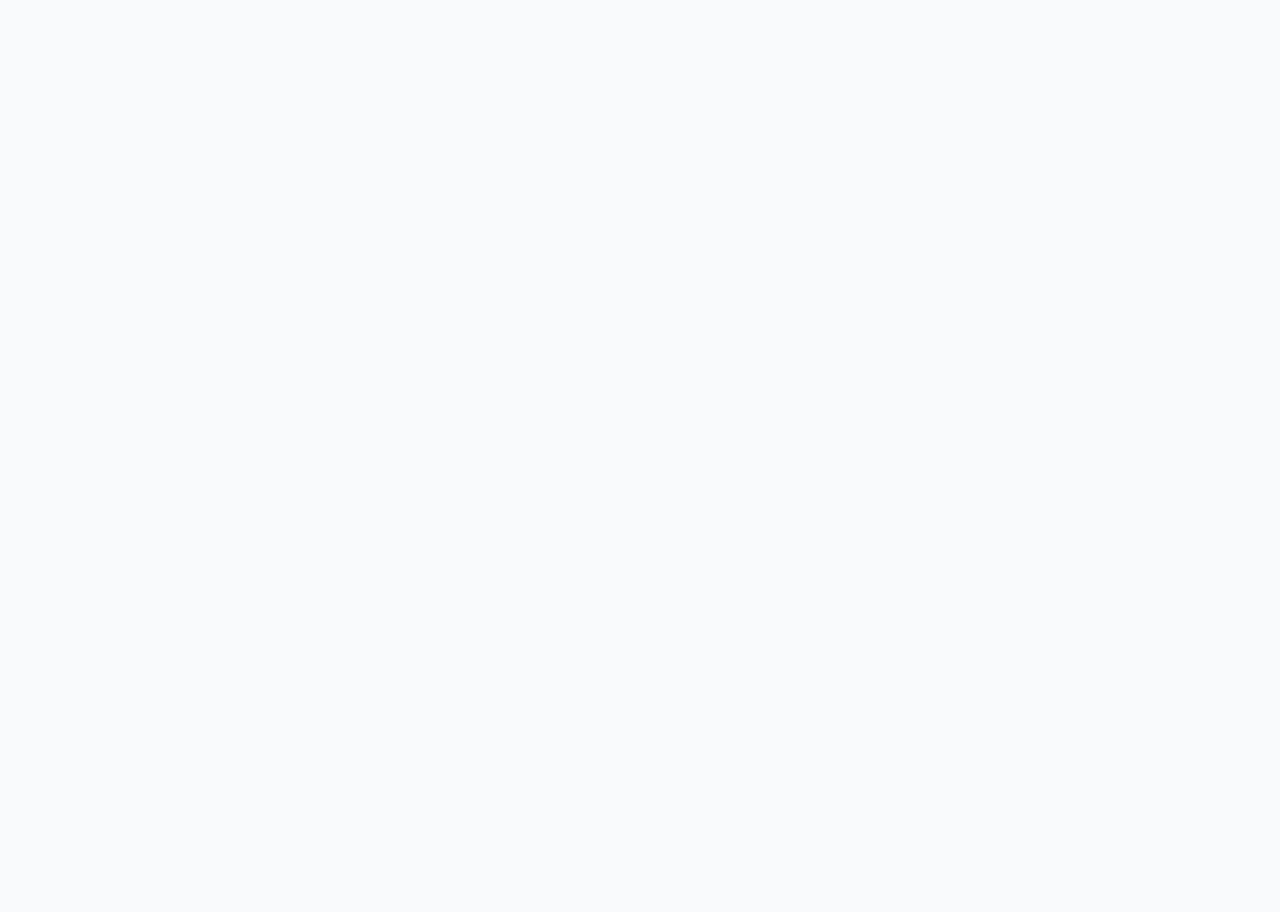
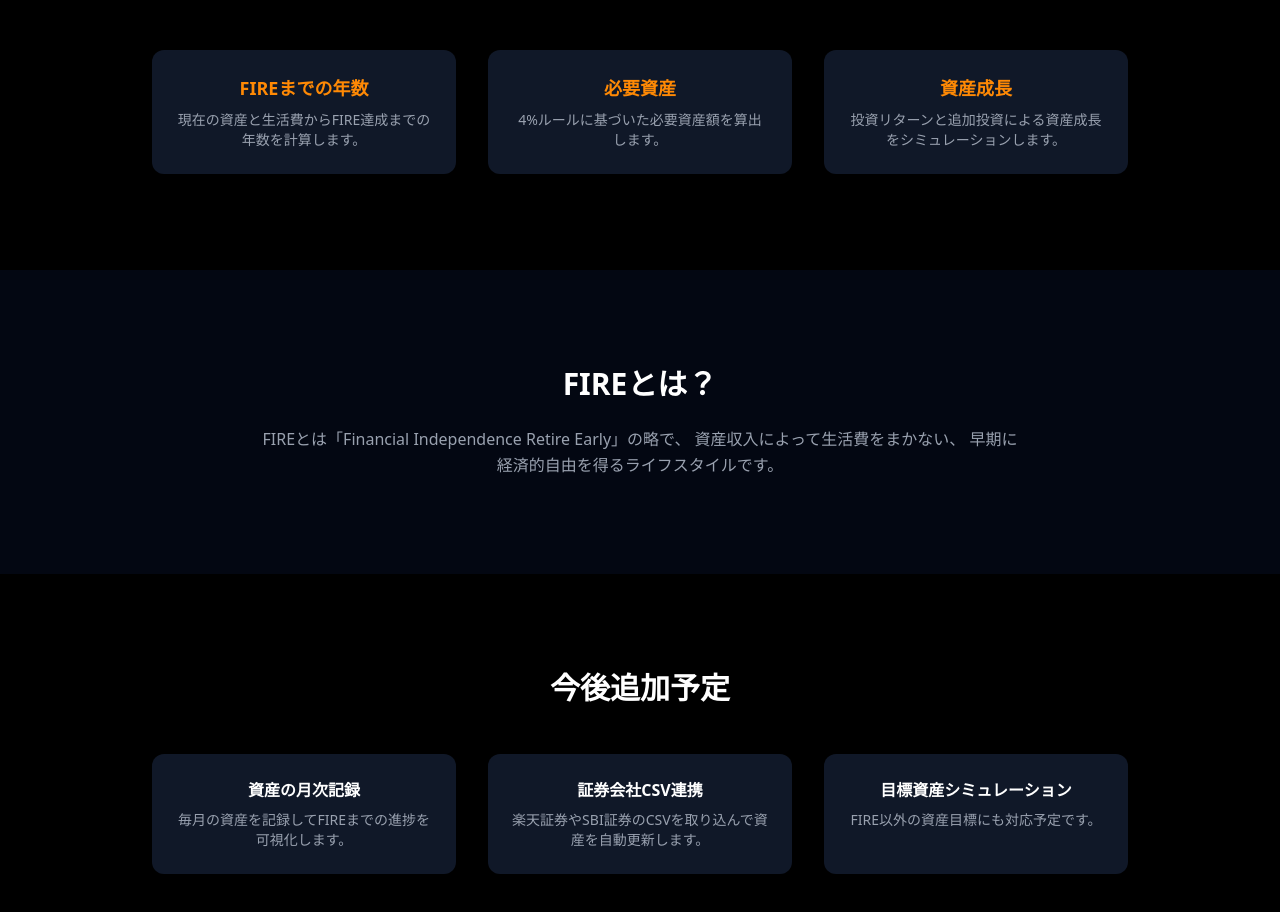
Before and after one commit to tommyjp719/fire-simulator, a Next.js app: page / in a window 1280 px wide. Shown: the part 930-1842 px from the top of the page. Before the commit the page ends 800 px from the top, so only its background shows below. Built offline with nearby package versions, Linux system fonts and the light colour scheme.

Commit message:
hero追加

```diff
--- a/app/page.tsx
+++ b/app/page.tsx
@@ -1,6 +1,10 @@
 export default function Home() {
   return (
-    <main className="min-h-screen bg-black text-white flex flex-col items-center justify-center text-center px-6">
+    <main className="bg-black text-white">
+
+      {/* Hero */}
+      <section className="min-h-screen flex flex-col items-center justify-center text-center px-6">
+
         <h1 className="text-4xl font-bold mb-4">
           あなたの総資産で、FIREまであと何年？
         </h1>
@@ -15,6 +19,108 @@ export default function Home() {
         >
           無料でシミュレーションする
         </a>
+
+      </section>
+
+      {/* このツールで分かること */}
+      <section className="py-24 px-6 max-w-5xl mx-auto text-center">
+
+        <h2 className="text-3xl font-bold mb-12">
+          このツールで分かること
+        </h2>
+
+        <div className="grid md:grid-cols-3 gap-8">
+
+          <div className="bg-gray-900 p-6 rounded-xl">
+            <h3 className="text-lg font-semibold mb-2 text-orange-400">
+              FIREまでの年数
+            </h3>
+            <p className="text-gray-400 text-sm">
+              現在の資産と生活費からFIRE達成までの年数を計算します。
+            </p>
+          </div>
+
+          <div className="bg-gray-900 p-6 rounded-xl">
+            <h3 className="text-lg font-semibold mb-2 text-orange-400">
+              必要資産
+            </h3>
+            <p className="text-gray-400 text-sm">
+              4%ルールに基づいた必要資産額を算出します。
+            </p>
+          </div>
+
+          <div className="bg-gray-900 p-6 rounded-xl">
+            <h3 className="text-lg font-semibold mb-2 text-orange-400">
+              資産成長
+            </h3>
+            <p className="text-gray-400 text-sm">
+              投資リターンと追加投資による資産成長をシミュレーションします。
+            </p>
+          </div>
+
+        </div>
+
+      </section>
+
+      {/* FIREとは */}
+      <section className="py-24 px-6 bg-gray-950 text-center">
+
+        <div className="max-w-3xl mx-auto">
+
+          <h2 className="text-3xl font-bold mb-6">
+            FIREとは？
+          </h2>
+
+          <p className="text-gray-400 leading-relaxed">
+            FIREとは「Financial Independence Retire Early」の略で、
+            資産収入によって生活費をまかない、
+            早期に経済的自由を得るライフスタイルです。
+          </p>
+
+        </div>
+
+      </section>
+
+      {/* 今後追加予定 */}
+      <section className="py-24 px-6 max-w-5xl mx-auto text-center">
+
+        <h2 className="text-3xl font-bold mb-12">
+          今後追加予定
+        </h2>
+
+        <div className="grid md:grid-cols-3 gap-8">
+
+          <div className="bg-gray-900 p-6 rounded-xl">
+            <h3 className="font-semibold mb-2">
+              資産の月次記録
+            </h3>
+            <p className="text-gray-400 text-sm">
+              毎月の資産を記録してFIREまでの進捗を可視化します。
+            </p>
+          </div>
+
+          <div className="bg-gray-900 p-6 rounded-xl">
+            <h3 className="font-semibold mb-2">
+              証券会社CSV連携
+            </h3>
+            <p className="text-gray-400 text-sm">
+              楽天証券やSBI証券のCSVを取り込んで資産を自動更新します。
+            </p>
+          </div>
+
+          <div className="bg-gray-900 p-6 rounded-xl">
+            <h3 className="font-semibold mb-2">
+              目標資産シミュレーション
+            </h3>
+            <p className="text-gray-400 text-sm">
+              FIRE以外の資産目標にも対応予定です。
+            </p>
+          </div>
+
+        </div>
+
+      </section>
+
     </main>
   );
 }
--- a/app/simulator/page.tsx
+++ b/app/simulator/page.tsx
@@ -12,14 +12,21 @@ import {
   ReferenceLine,
   ReferenceDot,
 } from "recharts";
-import { simulateFire } from "../../lib/fireEngine";
+
+import { simulateFire } from "@/lib/fireEngine";
+
+type ChartPoint = {
+  year: number;
+  asset: number;
+};
 
 export default function Simulator() {
   const [asset, setAsset] = useState<number>(0);
   const [expense, setExpense] = useState<number>(0);
   const [contribution, setContribution] = useState<number>(0);
   const [result, setResult] = useState<string>("");
-  const [chartData, setChartData] = useState<{ year: number; asset: number }[]>([]);
+
+  const [chartData, setChartData] = useState<ChartPoint[]>([]);
   const [target, setTarget] = useState<number>(0);
   const [fireYear, setFireYear] = useState<number | null>(null);
   const [fireAsset, setFireAsset] = useState<number | null>(null);
@@ -34,9 +41,9 @@ export default function Simulator() {
       asset,
       expense,
       contribution,
-      returnRate: 0.05,      // 年利5%
-      inflationRate: 0.02,   // インフレ2%
-      withdrawalRate: 0.04,  // 4%ルール
+      returnRate: 0.05,
+      inflationRate: 0.02,
+      withdrawalRate: 0.04,
     });
 
     setTarget(resultData.fireTarget);
@@ -48,129 +55,126 @@ export default function Simulator() {
   };
 
   return (
-    <div className="min-h-screen bg-gradient-to-br from-black via-gray-900 to-gray-800 flex items-center justify-center px-4 sm:px-6">
-      <div className="w-full max-w-xl bg-gray-900/80 backdrop-blur-xl p-6 sm:p-10 rounded-2xl shadow-2xl border border-gray-800">
-        <h1 className="text-2xl sm:text-3xl font-bold text-white text-center mb-6 sm:mb-8 tracking-tight">
+    <section className="py-24 px-4 sm:px-6 flex justify-center">
+      <div className="w-full max-w-xl bg-slate-900/70 backdrop-blur-xl p-6 sm:p-10 rounded-2xl shadow-2xl border border-slate-800">
+
+        <h2 className="text-2xl sm:text-3xl font-bold text-white text-center mb-8">
           FIREシミュレーター
-        </h1>
+        </h2>
 
         <div className="space-y-6">
+
           <input
             type="text"
             inputMode="numeric"
-            placeholder="現在総資産"
+            placeholder="現在の総資産（例：3,000,000）"
             value={asset ? asset.toLocaleString() : ""}
             onChange={(e) => {
               const raw = e.target.value.replace(/,/g, "");
               if (!isNaN(Number(raw))) setAsset(Number(raw));
             }}
-            className="w-full p-4 text-base rounded-xl bg-gray-800 text-white placeholder-gray-500 focus:outline-none focus:ring-2 focus:ring-orange-500"
+            className="w-full p-4 rounded-xl bg-slate-800 text-white placeholder-gray-400 focus:outline-none focus:ring-2 focus:ring-orange-500"
           />
 
           <input
             type="text"
             inputMode="numeric"
-            placeholder="年間生活費"
+            placeholder="年間生活費（例：2,400,000）"
             value={expense ? expense.toLocaleString() : ""}
             onChange={(e) => {
               const raw = e.target.value.replace(/,/g, "");
               if (!isNaN(Number(raw))) setExpense(Number(raw));
             }}
-            className="w-full p-4 text-base rounded-xl bg-gray-800 text-white placeholder-gray-500 focus:outline-none focus:ring-2 focus:ring-orange-500"
+            className="w-full p-4 rounded-xl bg-slate-800 text-white placeholder-gray-400 focus:outline-none focus:ring-2 focus:ring-orange-500"
           />
 
           <input
             type="text"
             inputMode="numeric"
-            placeholder="年間追加投資"
+            placeholder="年間追加投資（例：600,000）"
             value={contribution ? contribution.toLocaleString() : ""}
             onChange={(e) => {
               const raw = e.target.value.replace(/,/g, "");
               if (!isNaN(Number(raw))) setContribution(Number(raw));
             }}
-            className="w-full p-4 text-base rounded-xl bg-gray-800 text-white placeholder-gray-500 focus:outline-none focus:ring-2 focus:ring-orange-500"
+            className="w-full p-4 rounded-xl bg-slate-800 text-white placeholder-gray-400 focus:outline-none focus:ring-2 focus:ring-orange-500"
           />
 
           <button
             onClick={calculate}
-            className="w-full py-4 text-lg rounded-xl bg-gradient-to-r from-orange-500 to-red-500 text-white font-semibold hover:opacity-90 transition-all duration-200 shadow-lg"
+            className="w-full py-4 text-lg rounded-xl bg-gradient-to-r from-orange-500 to-orange-600 text-white font-semibold"
           >
-            計算する
+            FIRE年数を計算する
           </button>
+
         </div>
 
         {result && (
           <motion.div
             initial={{ opacity: 0, y: 20 }}
             animate={{ opacity: 1, y: 0 }}
-            transition={{ duration: 0.6 }}
-            className="mt-10 text-center"
+            className="mt-12 text-center"
           >
-            <div className="text-gray-400 text-sm mb-3 tracking-wider">
+
+            <div className="text-gray-400 text-sm mb-3">
               シミュレーション結果
             </div>
 
-            <div className="flex flex-col items-center mb-6">
-              <div className="text-xl sm:text-2xl text-gray-300 mb-2">
-                FIREまであと
-              </div>
-
-              <div className="text-4xl sm:text-5xl md:text-6xl font-black bg-gradient-to-r from-orange-400 to-red-500 bg-clip-text text-transparent leading-tight">
-                {result.replace("FIREまであと ", "")}
-              </div>
+            <div className="text-4xl sm:text-5xl font-black text-orange-500 mb-6">
+              {result.replace("FIREまであと ", "")}
             </div>
 
             {chartData.length > 0 && (
-              <div className="hidden sm:block mt-6 w-full h-60 sm:h-64 md:h-72">
+              <div className="hidden sm:block w-full h-64">
+
                 <ResponsiveContainer width="100%" height="100%">
                   <LineChart data={chartData}>
+
                     <XAxis dataKey="year" stroke="#aaa" />
+
                     <YAxis
                       stroke="#aaa"
-                      tickFormatter={(value) =>
-                        Number(value).toLocaleString("ja-JP")
-                      }
+                      tickFormatter={(v) => Number(v).toLocaleString("ja-JP")}
                     />
+
                     <Tooltip
-                      formatter={(value) =>
-                        Number(value).toLocaleString("ja-JP") + " 円"
-                      }
+                      formatter={(v) => Number(v).toLocaleString("ja-JP") + " 円"}
                     />
+
                     <Line
                       type="monotone"
                       dataKey="asset"
-                      stroke="#ff6b00"
+                      stroke="#f97316"
                       strokeWidth={3}
                       dot={false}
                     />
-                    {fireYear !== null && fireAsset !== null && (
+
+                    {fireYear && fireAsset && (
                       <ReferenceDot
                         x={fireYear}
                         y={fireAsset}
                         r={7}
                         fill="#ff4444"
                         stroke="white"
-                        strokeWidth={2}
                       />
                     )}
+
                     <ReferenceLine
                       y={target}
                       stroke="#ff4444"
                       strokeDasharray="5 5"
-                      label={{
-                        value: "FIRE目標",
-                        position: "insideTopRight",
-                        fill: "#ff4444",
-                        fontSize: 12,
-                      }}
                     />
+
                   </LineChart>
                 </ResponsiveContainer>
+
               </div>
             )}
+
           </motion.div>
         )}
+
       </div>
-    </div>
+    </section>
   );
 }
```
Also changed, not shown: app/globals.css (+6 -3 lines). Lines whose indentation alone changed are shown as unchanged.
